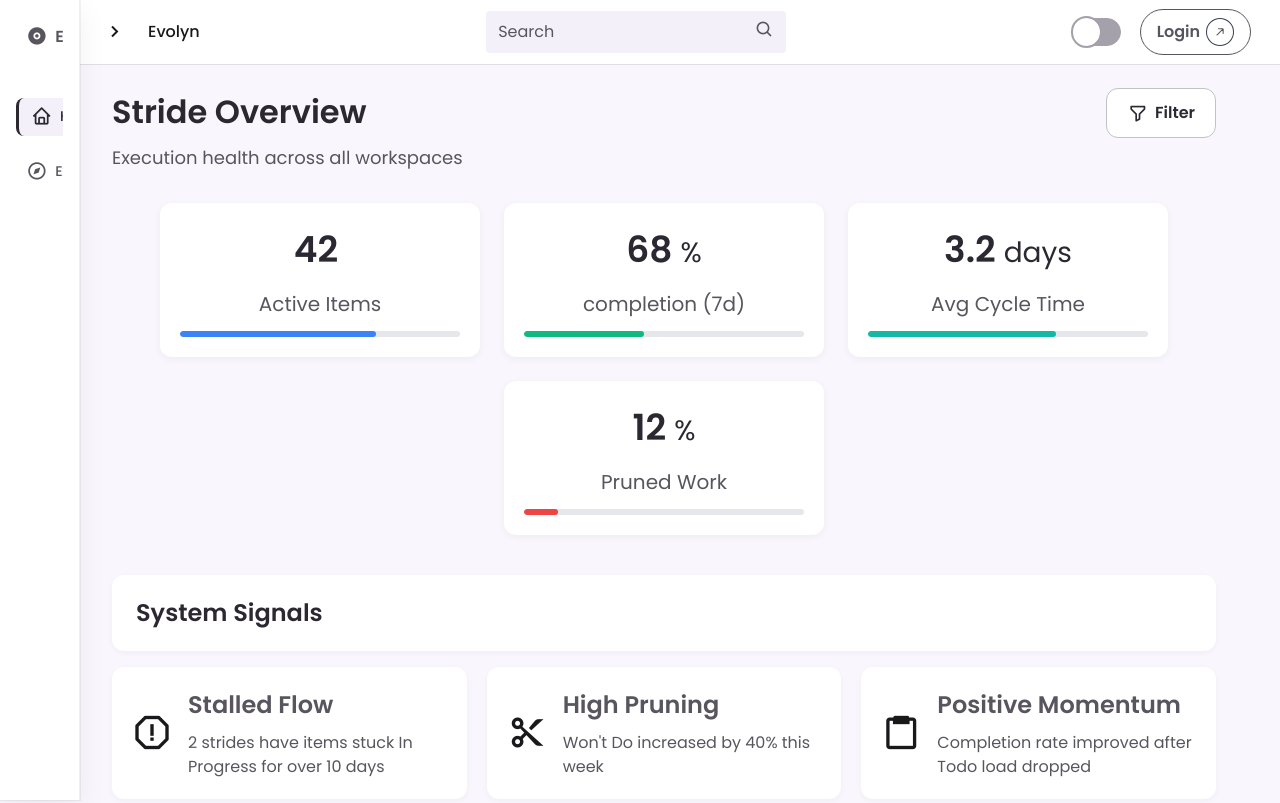
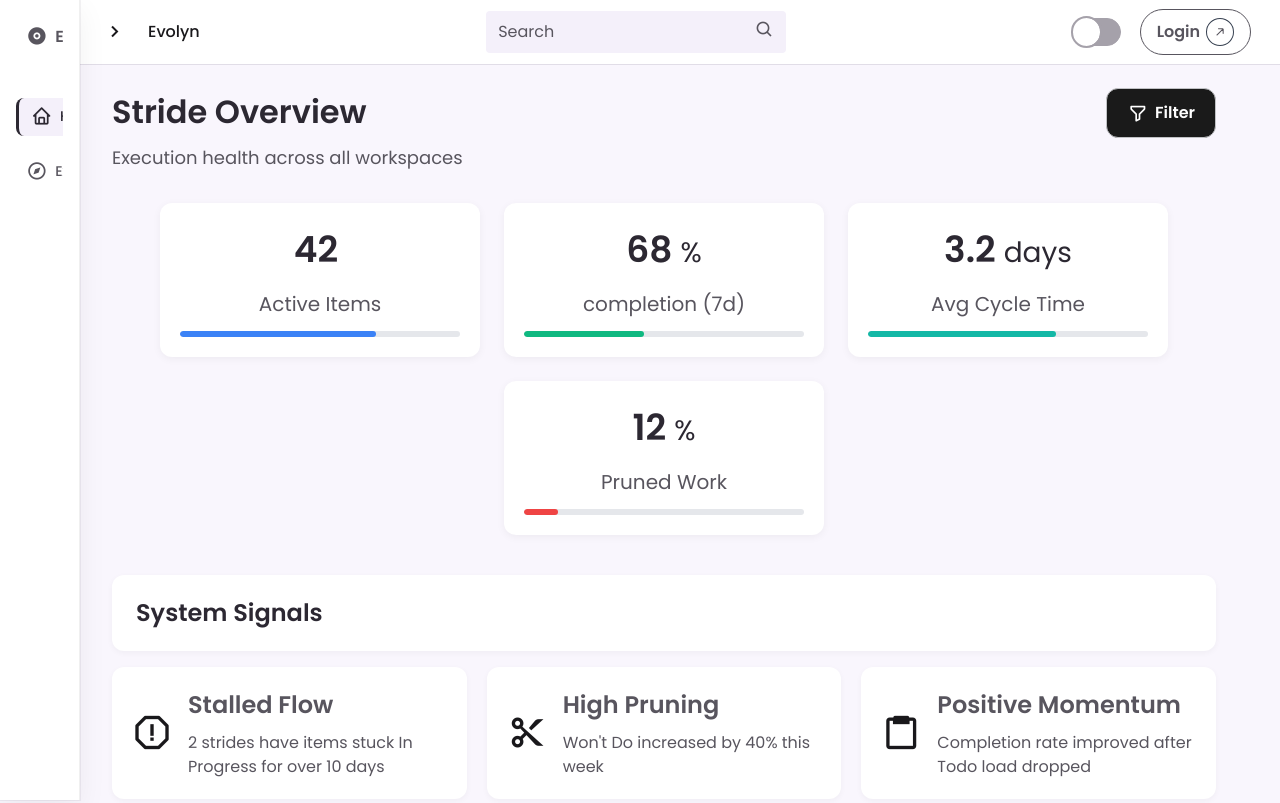
Before and after one commit to ISHariharan/Evolyn, a React (Create React App) app: page /stride/dashboard in a window 1280 px wide. Shown: the top 803 px of the page. Built offline with nearby package versions, Linux system fonts and the light colour scheme.

Commit message:
Change : Adjusted the stride dashboard theme configuration

```diff
--- a/src/Pages/StrideDashBoard/StrideDashBoard.scss
+++ b/src/Pages/StrideDashBoard/StrideDashBoard.scss
@@ -410,17 +410,18 @@
   align-items: center;
   gap: 0.5rem;
   padding: 0.75rem 1.25rem;
-  background: white;
+  background: var(--button-color);
   border: 1px solid #c1c2c5;
   border-radius: 12px;
   font-weight: 600;
-  color: var(--first-color);
+  color: var(--button-text-color);
   cursor: pointer;
   transition: all 0.2s ease;
 
   &:hover {
-    background: #f8fafc;
+    background: var(--button-color);
     border-color: #a0a4a8;
+    color : var(--button-text-color);
   }
 
   i {
@@ -530,9 +531,9 @@
   }
 
   .btn-reset {
-    background: #f1f5f9;
+    background-color: rgb(255, 73, 66);
     border: 1px solid #cbd5e1;
-    color: var(--text-color);
+    color: white;
   }
 
   .btn-apply {
```
